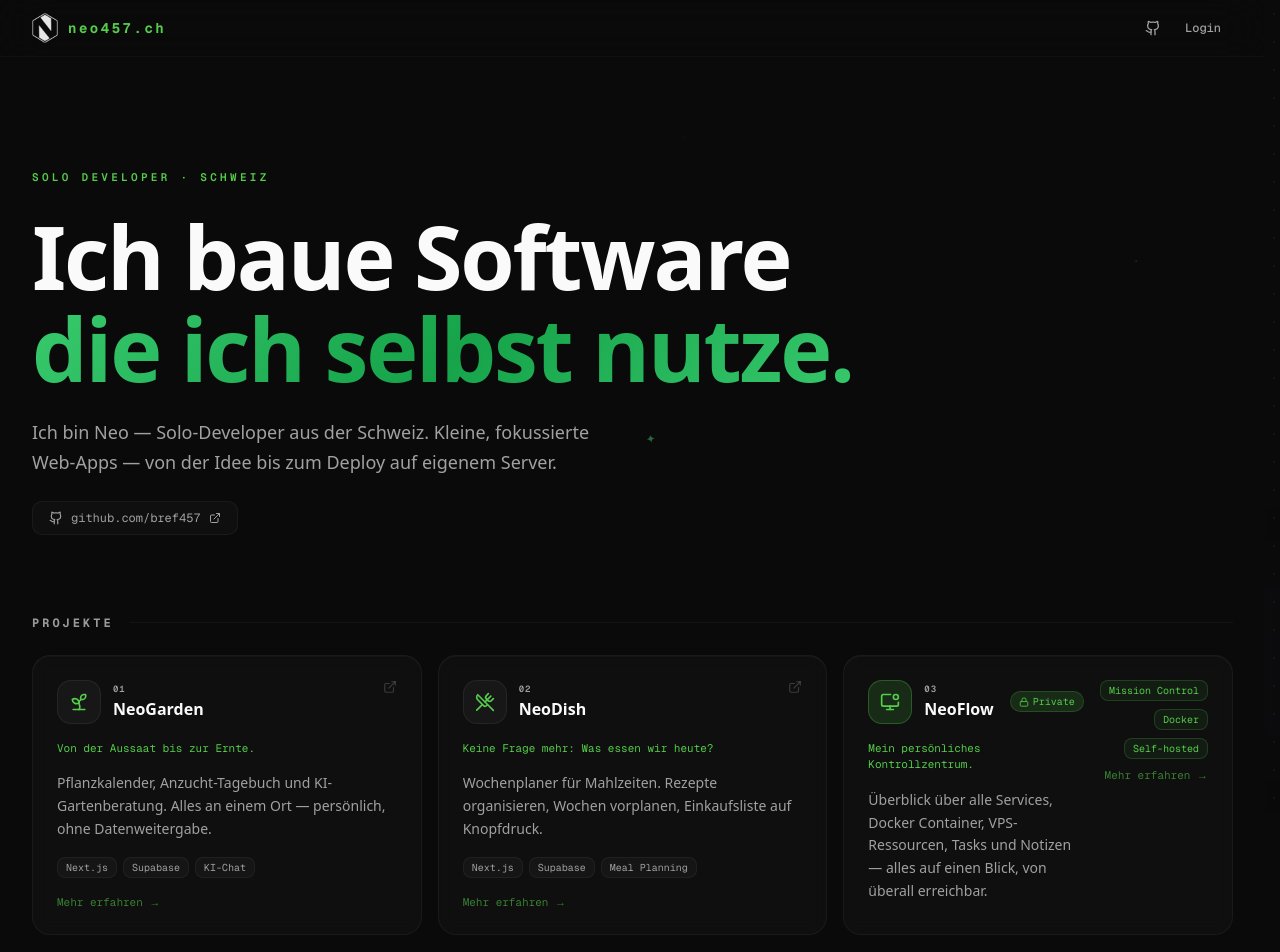
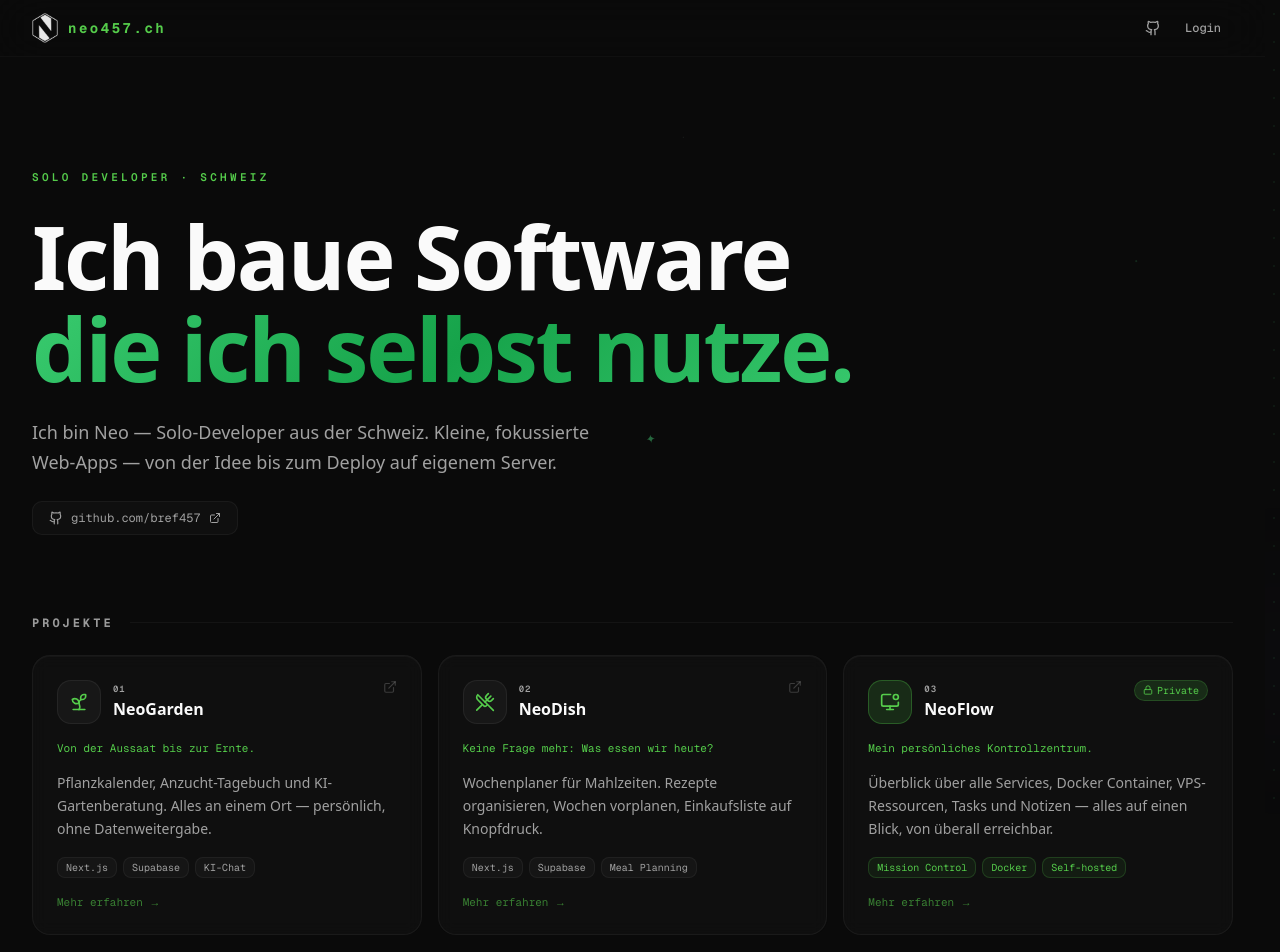
Before and after one commit to bref457/NeoFlow, a Next.js app: page / in a window 1280 px wide. Shown: the top 952 px of the page. Built offline with nearby package versions, Linux system fonts and the light colour scheme.

Commit message:
fix: neoflow card layout an neogarden/neodish angepasst

```diff
--- a/app/page.tsx
+++ b/app/page.tsx
@@ -365,8 +365,8 @@ export default function Home() {
               >
                 <div className="absolute inset-0 bg-gradient-to-br from-aria/5 to-transparent opacity-0 group-hover:opacity-100 transition-opacity duration-500" />
 
-                <div className="relative flex flex-col gap-4 sm:flex-row sm:items-start sm:justify-between">
-                  <div className="flex flex-col gap-4 flex-1">
+                <div className="relative flex h-full flex-col gap-4">
+                  <div className="flex items-start justify-between">
                     <div className="flex items-center gap-3">
                       <div className="flex size-11 items-center justify-center rounded-xl border border-aria/30 bg-aria-dim">
                         <MonitorDot className="size-5 text-aria" />
@@ -375,27 +375,27 @@ export default function Home() {
                         <p className="font-mono text-[9px] font-semibold uppercase tracking-widest text-muted-foreground">03</p>
                         <h2 className="text-base font-bold">NeoFlow</h2>
                       </div>
-                      <span className="ml-1 flex items-center gap-1 rounded-full border border-aria/20 bg-aria-dim px-2 py-0.5 font-mono text-[10px] text-aria">
+                    </div>
+                    <span className="flex items-center gap-1 rounded-full border border-aria/20 bg-aria-dim px-2 py-0.5 font-mono text-[10px] text-aria">
                       <Lock className="size-2.5" /> Private
                     </span>
                   </div>
                   <p className="font-mono text-[11px] text-aria">Mein persönliches Kontrollzentrum.</p>
-                    <p className="text-sm leading-relaxed text-muted-foreground max-w-xl">
+                  <p className="text-sm leading-relaxed text-muted-foreground flex-1">
                     Überblick über alle Services, Docker Container, VPS-Ressourcen,
                     Tasks und Notizen — alles auf einen Blick, von überall erreichbar.
                   </p>
-                  </div>
-                  <div className="flex flex-wrap gap-1.5 sm:flex-col sm:items-end sm:gap-2">
+                  <div className="flex flex-wrap gap-1.5">
                     {["Mission Control", "Docker", "Self-hosted"].map(t => (
                       <span key={t} className="rounded-md border border-aria/20 bg-aria-dim/50 px-2 py-0.5 font-mono text-[10px] text-aria">{t}</span>
                     ))}
+                  </div>
                   <button
                     onClick={() => setOpenDialog("neoflow")}
-                      className="font-mono text-[11px] text-aria/60 transition-colors hover:text-aria sm:text-right"
+                    className="self-start font-mono text-[11px] text-aria/60 transition-colors hover:text-aria"
                   >
                     Mehr erfahren →
                   </button>
-                  </div>
                 </div>
               </motion.div>
 
```
Lines whose indentation alone changed are shown as unchanged.
